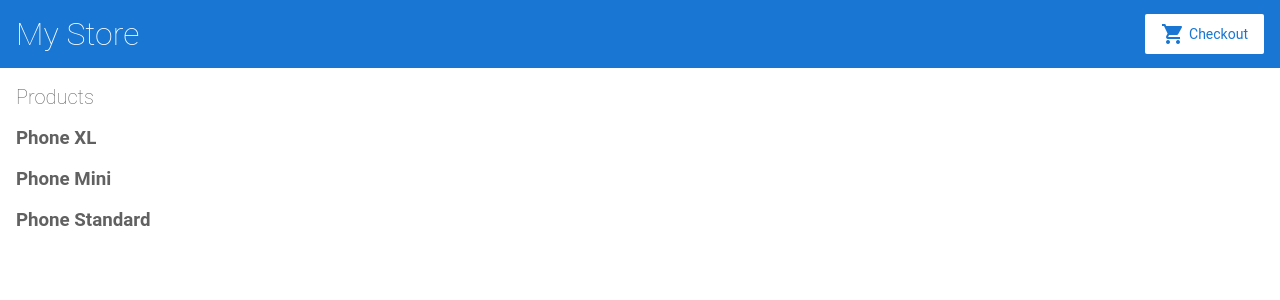
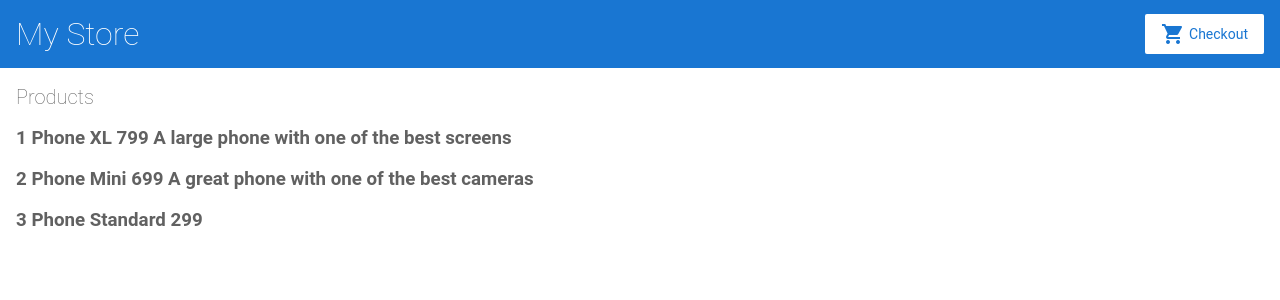
Before and after one commit to mdlawrenceusa/mdl-720-20211028-ng-repo, an Angular app: page / in a window 1280 px wide. Shown: the top 300 px of the page. Built offline with nearby package versions, Linux system fonts and the light colour scheme.

Commit message:
1 file modified

```diff
--- a/src/app/product-list/product-list.component.html
+++ b/src/app/product-list/product-list.component.html
@@ -3,7 +3,16 @@
 <div *ngFor="let product of products">
 
 <h3>
-{{ product.name }}
+    {{ product.id }}
+
+    {{ product.name }}
+
+    {{ product.price }}
+
+    {{ product.description }}
+
+
+
 </h3>
 
 
```
